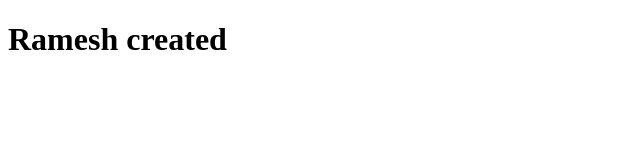
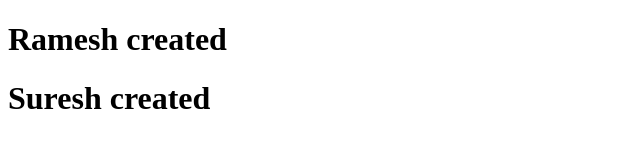
Before and after one commit to App-sky-loom/test3, a plain HTML site: page index.html in a window 1280 px wide. Shown: the whole page, without its empty margins (0-640 px from the left). Drawn offline with Linux system fonts and the light colour scheme.

Commit message:
updated file

```diff
--- a/index.html
+++ b/index.html
@@ -7,5 +7,6 @@
   </head>
   <body>
     <h1>Ramesh created</h1>
+    <h1>Suresh created</h1>
   </body>
 </html>
```
